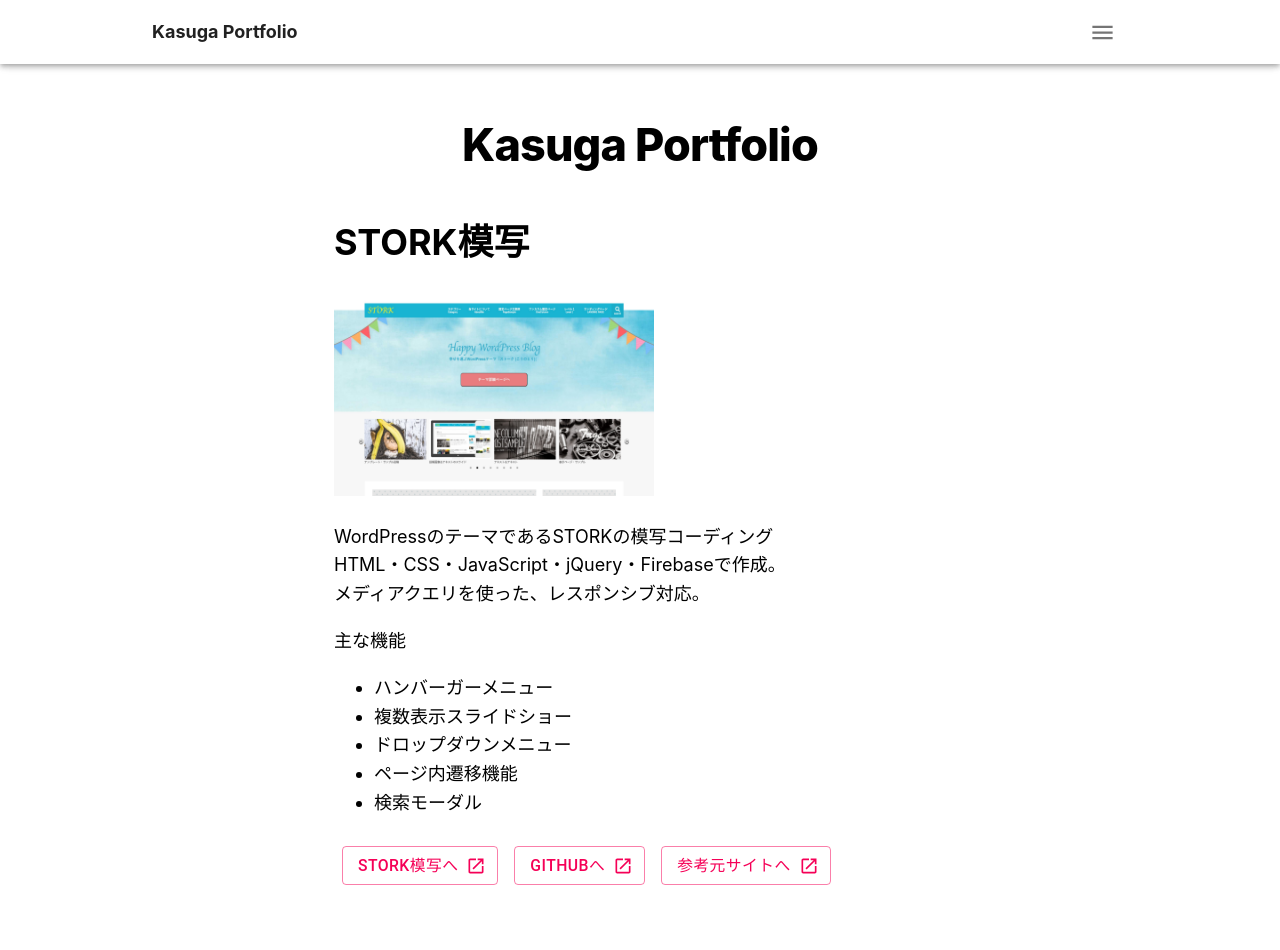
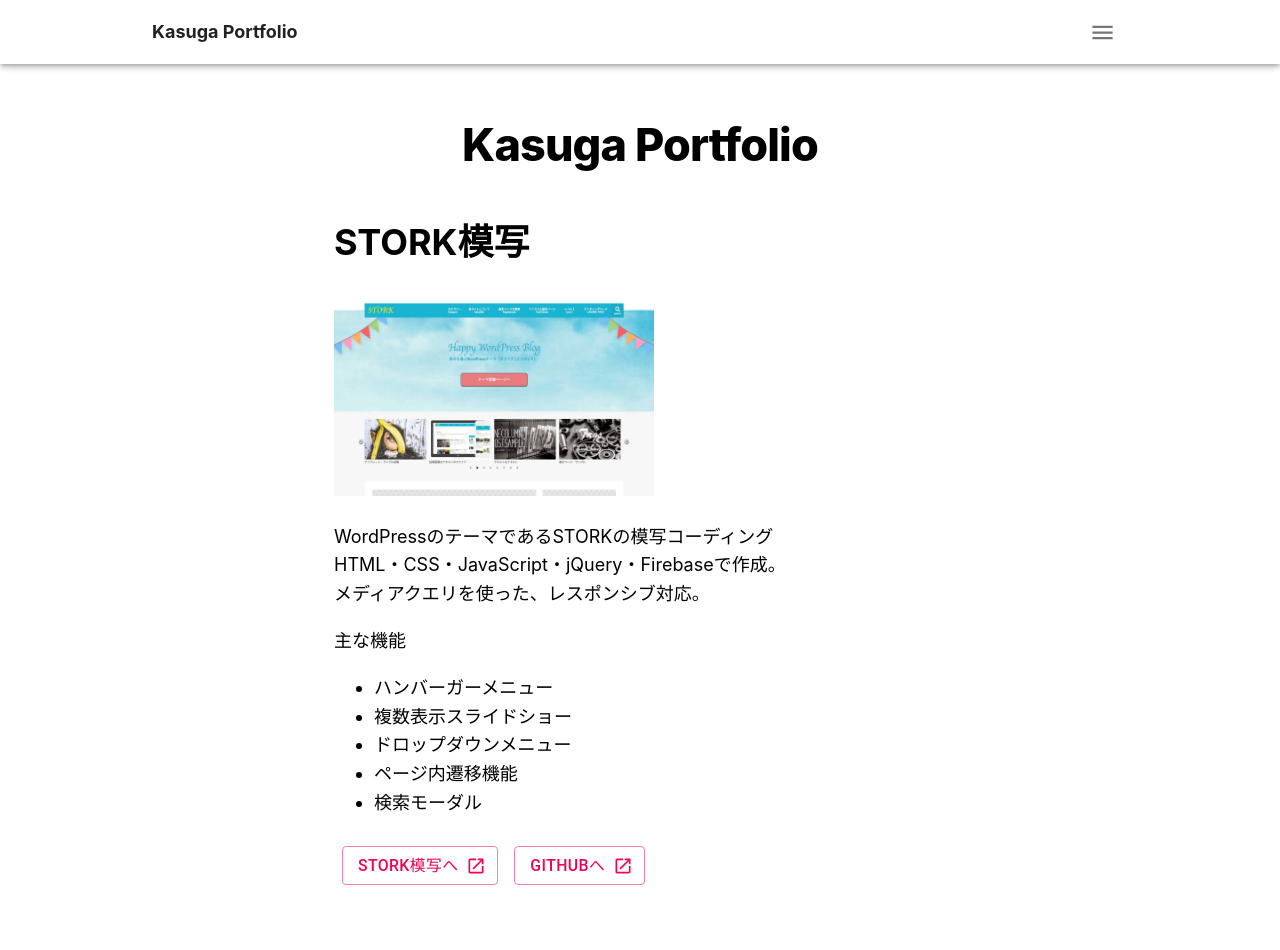
Before and after one commit to kasugatakuya/portfolio_old2, a Next.js app: page /posts/stork in a window 1280 px wide. Shown: the top 950 px of the page. Built offline with nearby package versions, Linux system fonts and the light colour scheme.

Commit message:
STORKページ編集

```diff
--- a/pages/posts/stork.js
+++ b/pages/posts/stork.js
@@ -67,18 +67,6 @@
             </Button>
           </a>
         </div>
-        <div>
-          <a href="https://demo-opencage.com/stork/" target="_blank" rel="noopener noreferrer">
-            <Button
-              variant="outlined"
-              color="secondary"
-              className={classes.button}
-              endIcon={<OpenInNewIcon />}
-            >
-              参考元サイトへ
-            </Button>
-          </a>
-        </div>
       </div>
     </Layout>
   )
```
